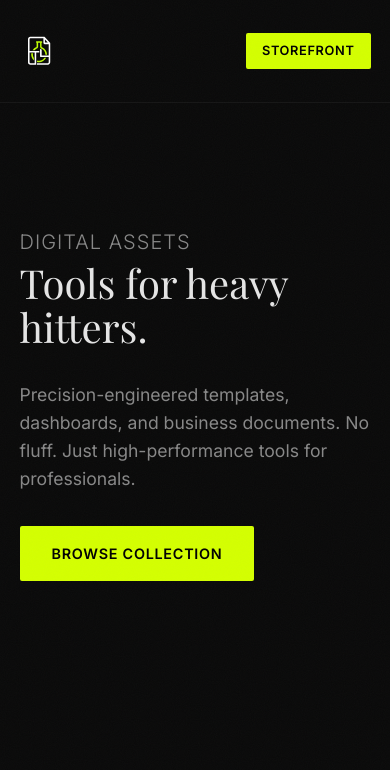
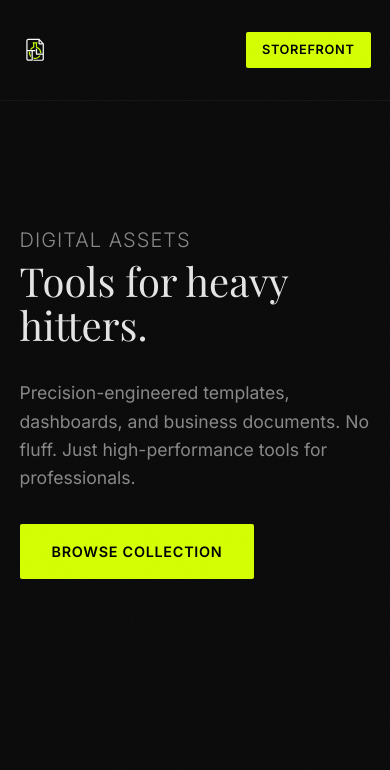
Before and after one commit to Waseemilyas/templatelab-site, a plain HTML site: page index.html in a window 390 px wide. Shown: the top 770 px of the page. Drawn offline with nearby package versions, Linux system fonts and the light colour scheme; a web font is replaced by a local one.

Commit message:
Fix header logo sizing/alignment: constrain mark to 30px

```diff
--- a/assets/site.css
+++ b/assets/site.css
@@ -44,7 +44,7 @@
         .logo {
             display: inline-flex;
             align-items: center;
-            gap: 0.65rem;
+            gap: 0.5rem;
             font-family: var(--font-display);
             font-weight: 700;
             font-size: 1.5rem;
@@ -53,8 +53,8 @@
         }
 
         .logo-mark {
-            width: 34px;
-            height: 34px;
+            width: 30px;
+            height: 30px;
             display: block;
             flex-shrink: 0;
         }
@@ -379,8 +379,8 @@
 
             .logo-wordmark { display: none; }
             .logo-mark {
-                width: 38px;
-                height: 38px;
+                width: 30px;
+                height: 30px;
             }
         }
 
--- a/index.html
+++ b/index.html
@@ -20,7 +20,7 @@
 
     <header>
         <a class="logo" href="index.html" aria-label="Template Lab home">
-            <img class="logo-mark" src="assets/logo/templatelab-logo-white-lime.svg" alt="Template Lab logo">
+            <img class="logo-mark" src="assets/logo/templatelab-logo-white-lime.svg" alt="Template Lab logo" width="30" height="30" style="width:30px;height:30px;object-fit:contain;">
             <span class="logo-wordmark">Template<span>Lab</span></span>
         </a>
         <nav>
```
